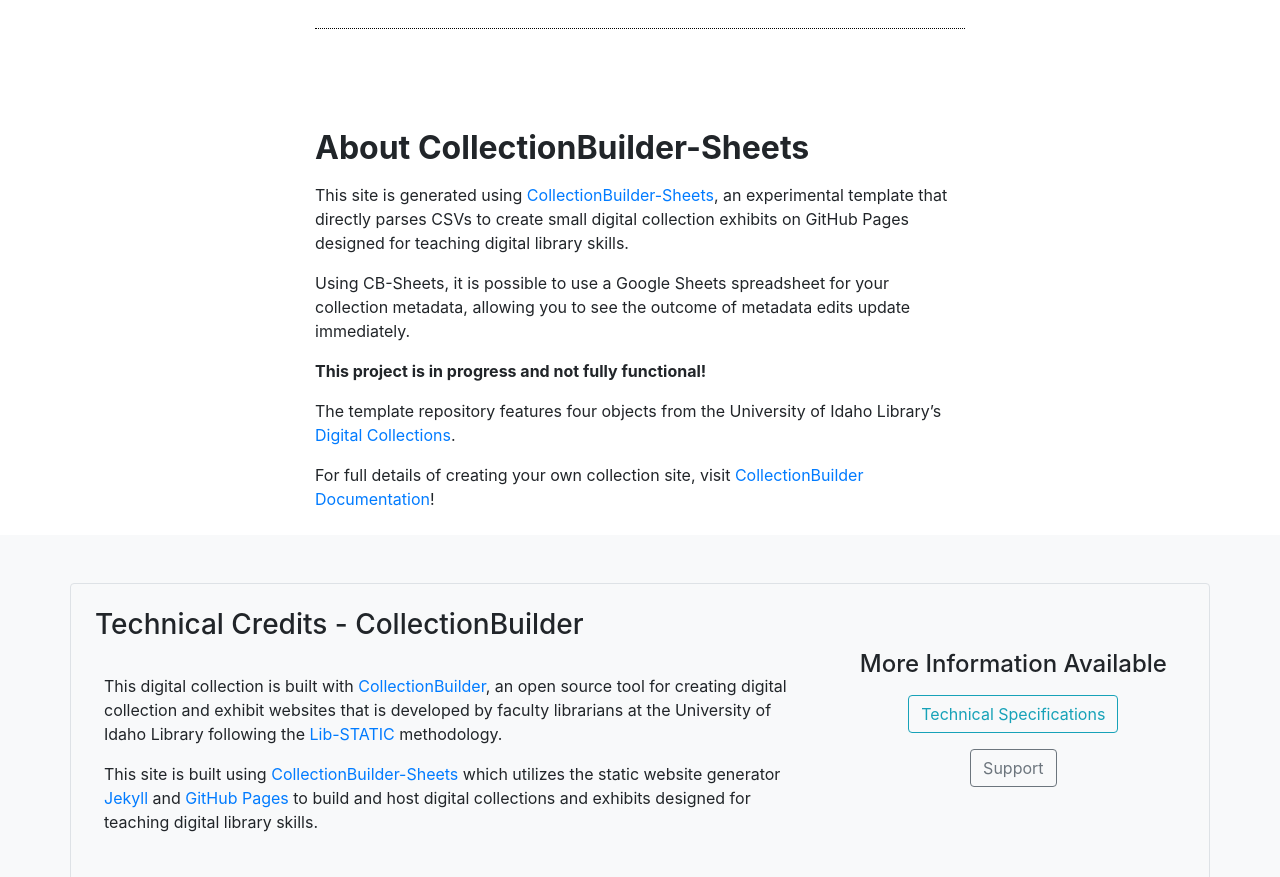
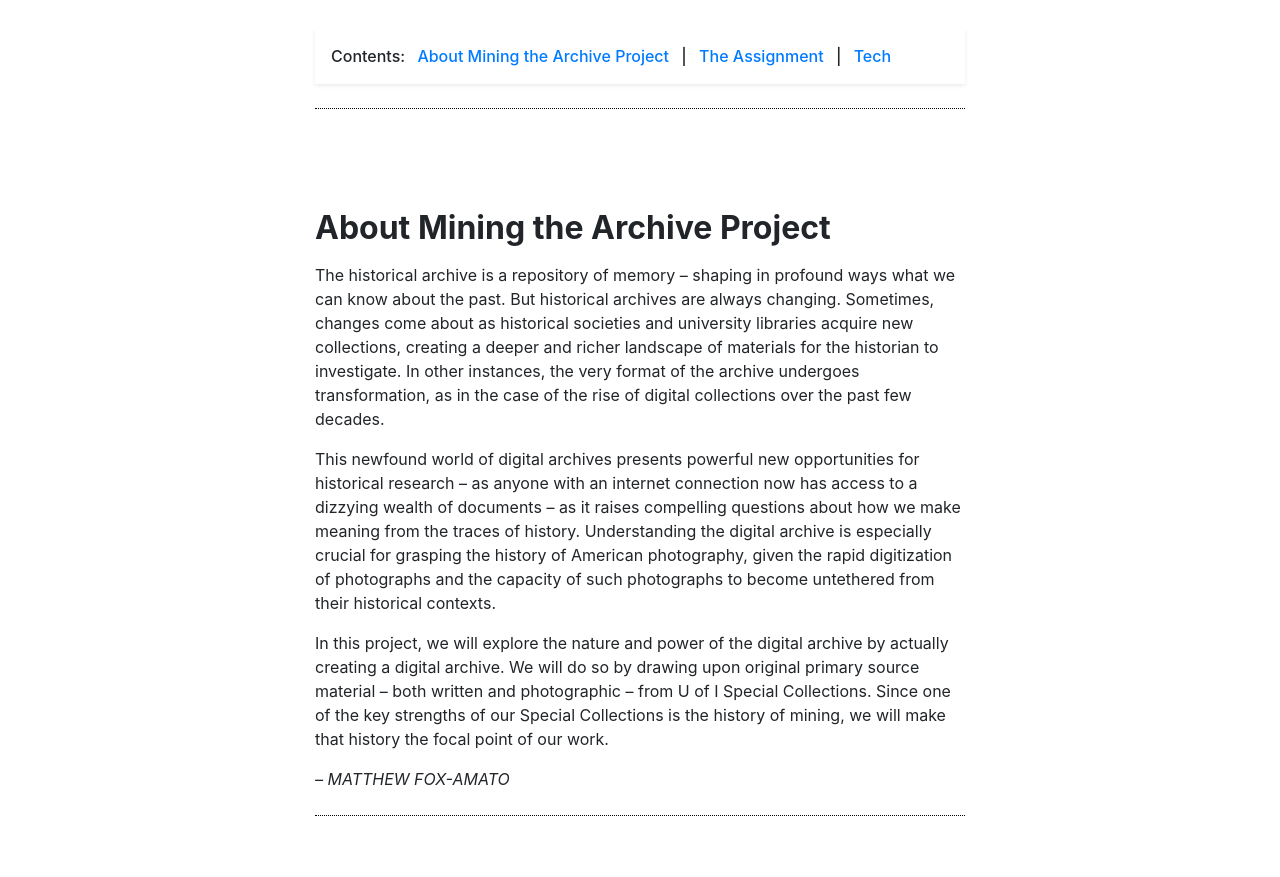
Before and after one commit to evanwill/hist-454-2022, a Jekyll site: the page built from pages/about.md, in a window 1280 px wide and 1400 px high, scrolled down 500 px, cut to the strip 75-952 px from the top of the window. Built offline with Jekyll 4.4.1, drawn with Linux system fonts in a browser that asks for light colours; some of the changed text lies outside the part shown.

Commit message:
create about page content

```diff
--- a/pages/about.md
+++ b/pages/about.md
@@ -10,14 +10,35 @@
 
 {% include feature/jumbotron.html objectid="https://cdil.lib.uidaho.edu/images/palouse_sm.jpg" %}
 
-## About CollectionBuilder-Sheets
+{% include feature/nav-menu.html sections="About Mining the Archive Project;The Assignment" %}
 
-This site is generated using [CollectionBuilder-Sheets](https://github.com/CollectionBuilder/collectionbuilder-sheets), an experimental template that directly parses CSVs to create small digital collection exhibits on GitHub Pages designed for teaching digital library skills.
+## About Mining the Archive Project
 
-Using CB-Sheets, it is possible to use a Google Sheets spreadsheet for your collection metadata, allowing you to see the outcome of metadata edits update immediately.
+The historical archive is a repository of memory -- shaping in profound ways what we can know about the past.
+But historical archives are always changing.
+Sometimes, changes come about as historical societies and university libraries acquire new collections, creating a deeper and richer landscape of materials for the historian to investigate.
+In other instances, the very format of the archive undergoes transformation, as in the case of the rise of digital collections over the past few decades.
 
-**This project is in progress and not fully functional!**
+This newfound world of digital archives presents powerful new opportunities for historical research -- as anyone with an internet connection now has access to a dizzying wealth of documents -- as it raises compelling questions about how we make meaning from the traces of history.
+Understanding the digital archive is especially crucial for grasping the history of American photography, given the rapid digitization of photographs and the capacity of such photographs to become untethered from their historical contexts.
 
-The template repository features four objects from the University of Idaho Library's [Digital Collections](https://www.lib.uidaho.edu/digital).
+In this project, we will explore the nature and power of the digital archive by actually creating a digital archive.
+We will do so by drawing upon original primary source material -- both written and photographic -- from U of I Special Collections.
+Since one of the key strengths of our Special Collections is the history of mining, we will make that history the focal point of our work.
 
-For full details of creating your own collection site, visit [CollectionBuilder Documentation](https://collectionbuilder.github.io/cb-docs/)!
+*-- MATTHEW FOX-AMATO*
+
+## The Assignment
+
+History 454's Mining the Archives project involves several components:
+
+- Working with [U of I Special Collections and Archives](https://www.lib.uidaho.edu/special-collections/), students explore and do hands on research with primary source materials related to mining. Highlighted materials include:
+    - [Bunker Hill Company records, 1887-1984](http://archiveswest.orbiscascade.org/ark:/80444/xv65328)
+    - [Stanly Easton Papers, 1900-1957](https://archiveswest.orbiscascade.org/ark:/80444/xv66353)
+    - [Barnard-Stockbridge Ledgers and Other Papers, 1888-1989](https://archiveswest.orbiscascade.org/ark:/80444/xv01033)
+- From their archival research, students select at least one photograph and one text source to digitize. Working with the [Center for Digital Inquiry and Learning](https://cdil.lib.uidaho.edu/) (CDIL), they scan their selected items and create metadata records.
+- Student explore [U of I Library Digital Collections](https://www.lib.uidaho.edu/digital/collections.html) and select five additional items from existing digital collections, creating metadata for their curated records. Related mining collections include:
+    - [Bunker Hill Labor Collection](https://www.lib.uidaho.edu/digital/bunkerhill/)
+    - [Barnard-Stockbridge Photograph Collection](https://www.lib.uidaho.edu/digital/barstock/)
+- Once all objects and metadata are submitted, CDIL generates the final digital collection (this site!).
+- Students write papers and reflections informed by their archival research.
```
